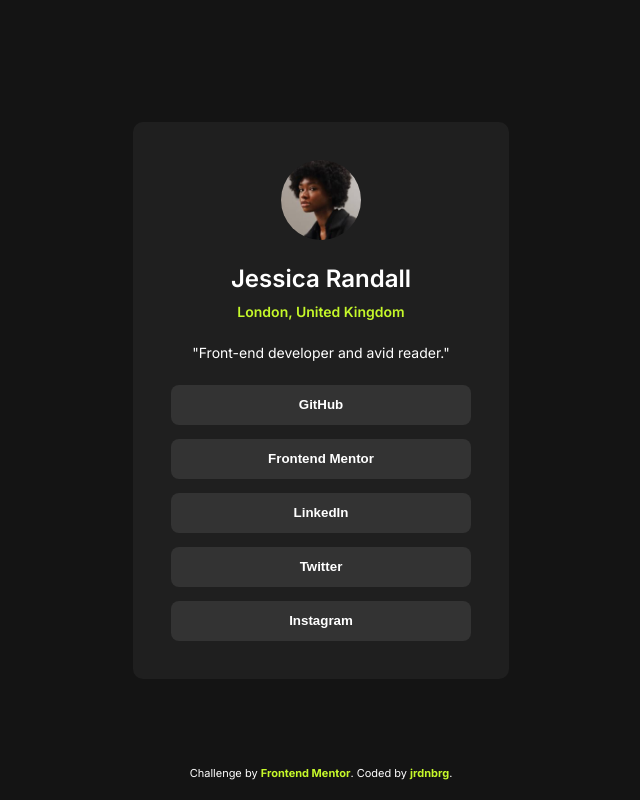
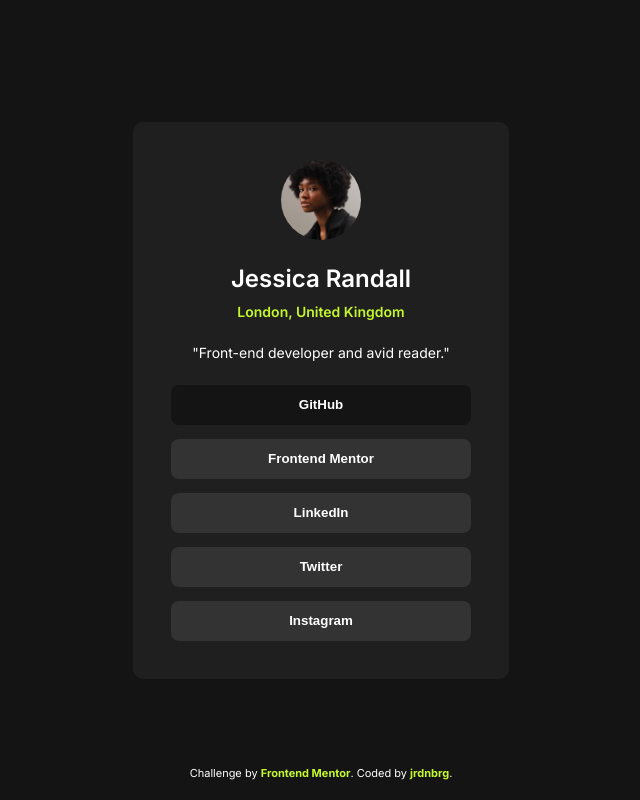
Before and after one commit to jrdnbrg/social-links-profile, a plain HTML site: page index.html in a window 1280 px wide. In both pictures the pointer is over the button "GitHub". Shown: the whole page, without its empty margins (319-959 px from the left). Drawn offline with Linux system fonts and the light colour scheme.

Commit message:
Update index.css

```diff
--- a/index.css
+++ b/index.css
@@ -60,6 +60,11 @@ button {
   border-radius: 8px;
   margin-top: 14px;
   cursor: pointer;
+  transition: background-color 0.15s;
+}
+
+button:hover {
+  background-color: hsl(0, 0%, 8%);
 }
 
 button:active {
```
